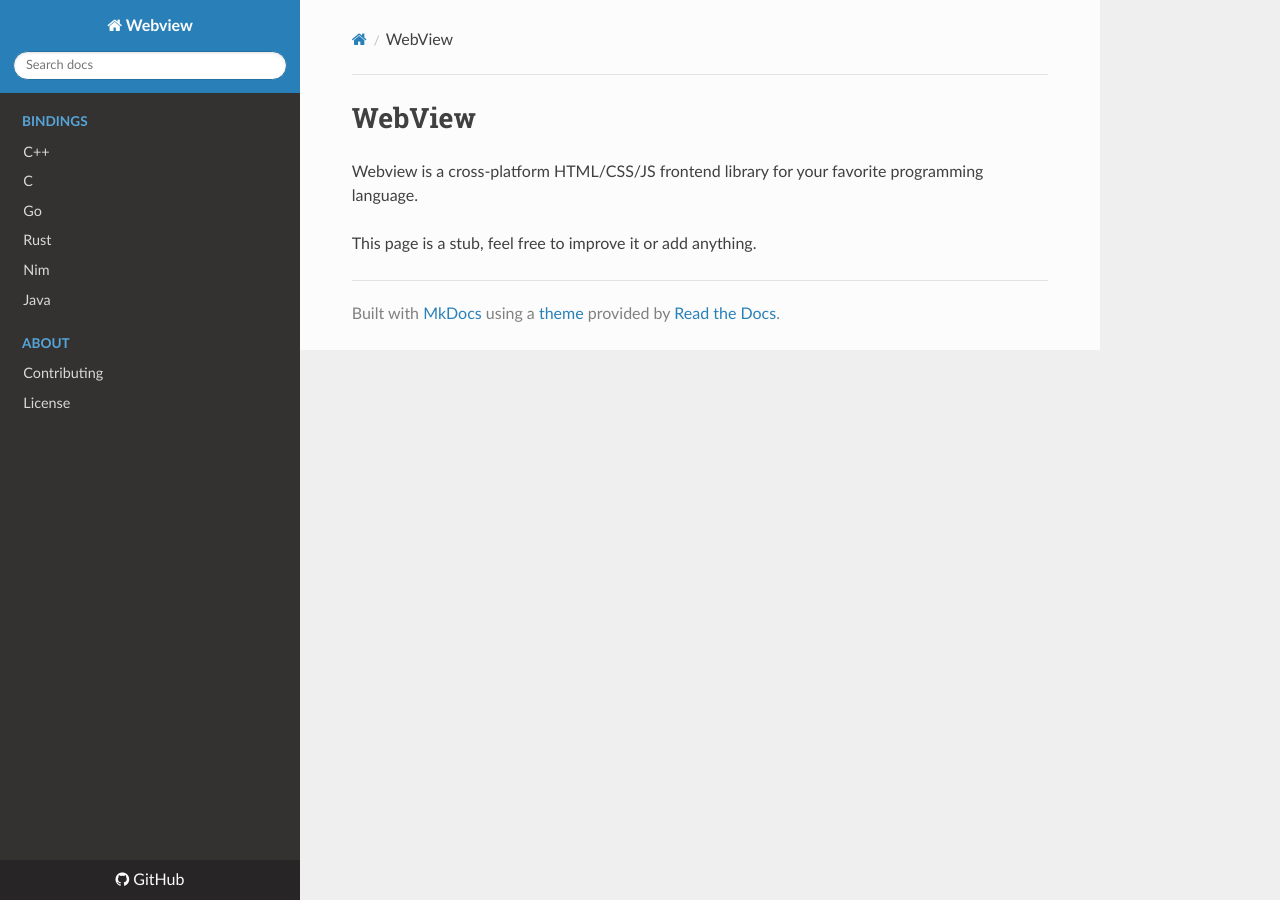
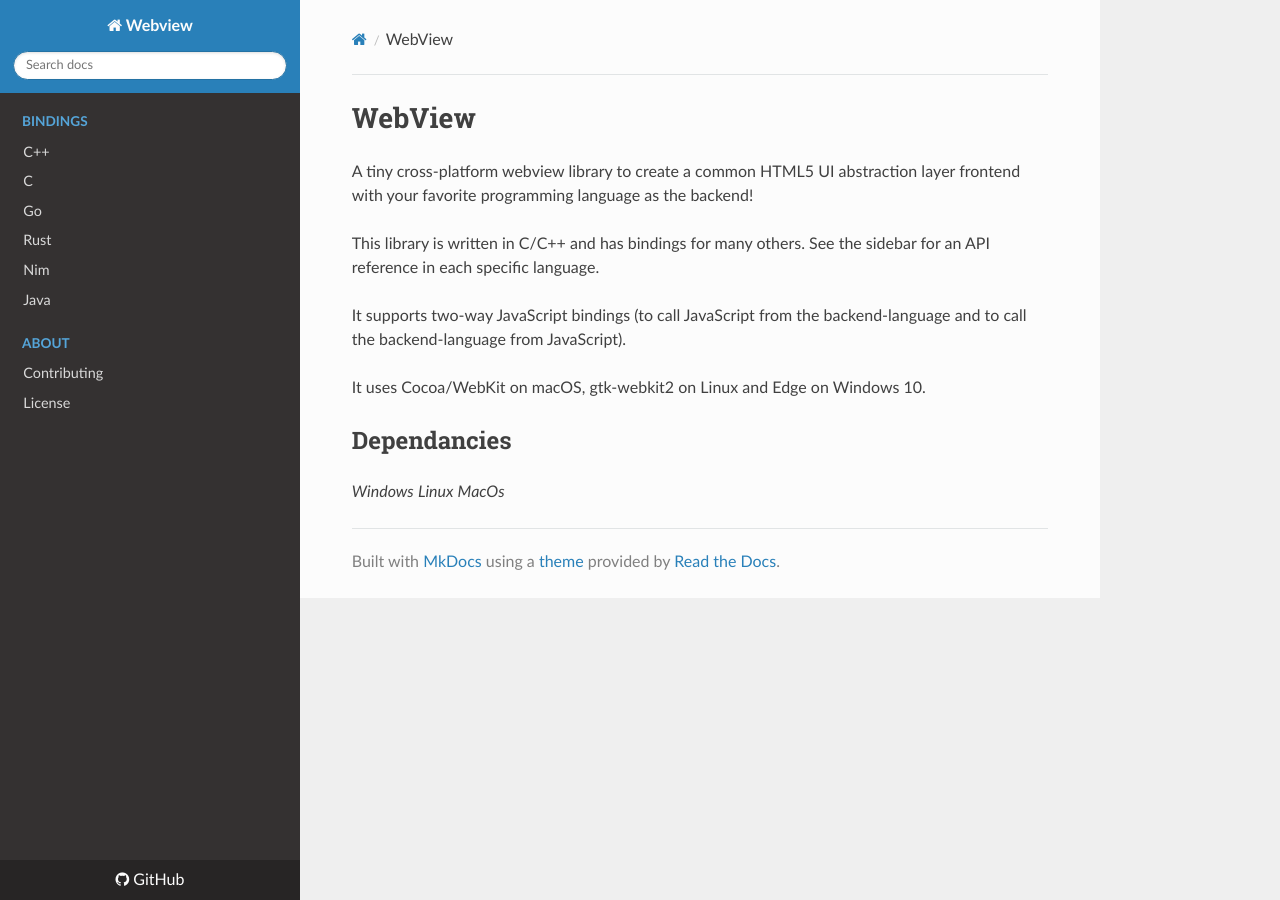
Before and after one commit to webview/docs, an MkDocs documentation site: the page built from docs/index.md, in a window 1280 px wide. Built offline with MkDocs 1.6.1, drawn with Linux system fonts in a browser that asks for light colours; nearby versions of some CDN libraries.

Commit message:
Add some content to index and build instructions to cpp.

```diff
--- a/docs/index.md
+++ b/docs/index.md
@@ -1,4 +1,15 @@
 # WebView
-Webview is a cross-platform HTML/CSS/JS frontend library for your favorite programming language.
 
-This page is a stub, feel free to improve it or add anything.
+A tiny cross-platform webview library to create a common HTML5 UI abstraction layer frontend with your favorite programming language as the backend!
+
+This library is written in C/C++ and has bindings for many others. See the sidebar for an API reference in each specific language.
+
+It supports two-way JavaScript bindings (to call JavaScript from the backend-language and to call the backend-language from JavaScript).
+
+It uses Cocoa/WebKit on macOS, gtk-webkit2 on Linux and Edge on Windows 10.
+
+## Dependancies
+
+*Windows*
+*Linux*
+*MacOs*
--- a/mkdocs.yml
+++ b/mkdocs.yml
@@ -3,7 +3,7 @@ site_url: https://webview.dev/
 site_description: WebView Docs
 site_author: WebView Maintainers
 
-repo_url: https://github.com/petabyt/webview-docs/
+repo_url: https://github.com/webview/docs
 edit_uri: ""
 
 theme:
```
Also changed, not shown: docs/bindings/cpp.md (+14 -0 lines).
